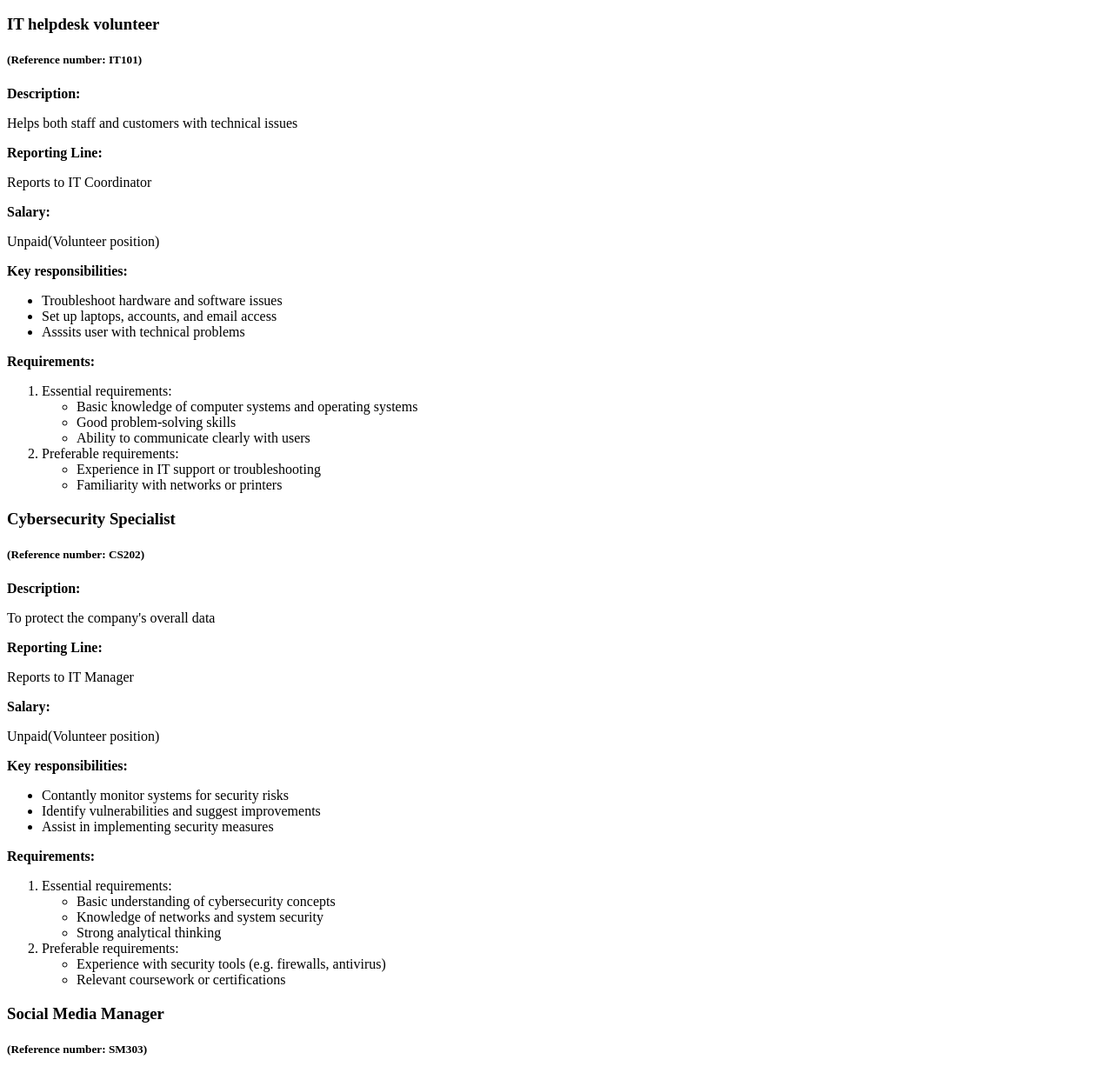
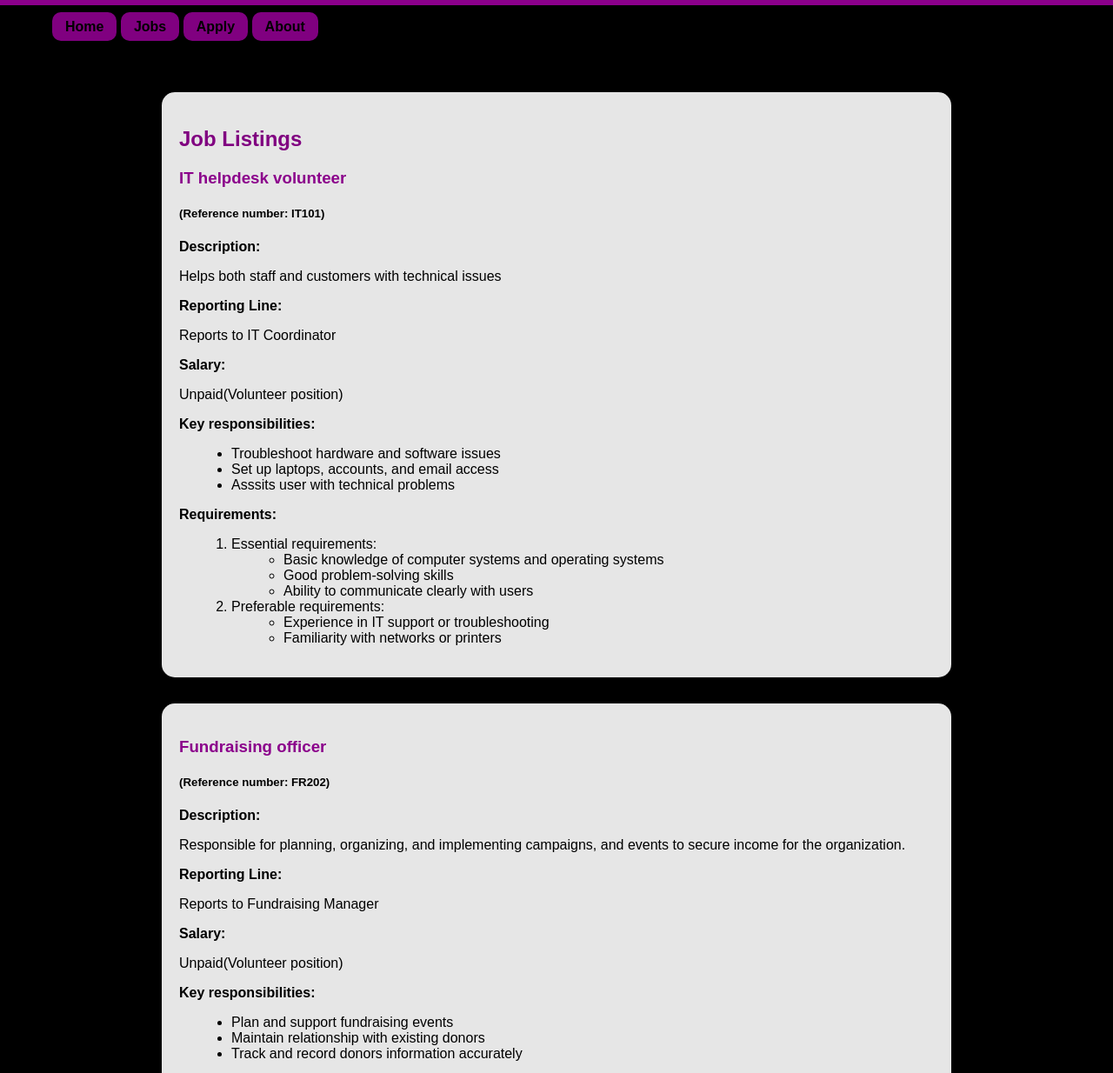
Before and after one commit to PritVK9411/Assignment01, a plain HTML site: page jobs.html in a window 1280 px wide. Shown: the part 148-1382 px from the top of the page at 87% size. Drawn offline with Linux system fonts and the light colour scheme.

Commit message:
Initial Commit

```diff
--- a/apply.css
+++ b/apply.css
@@ -80,9 +80,12 @@ textarea {
     }
 }
 
-nav  {
+nav ul {
+    display: flex;
     list-style: none;
     padding: 0;
+    gap: 10px;
+
 }
 
 nav a {
--- a/jobs.html
+++ b/jobs.html
@@ -2,6 +2,8 @@
 <html>
     <head>
         <title>Jobs - A non-profit tech organisation</title>
+        <link href="jobs.css" rel="stylesheet">
+
     </head>
 
     <body>
@@ -9,6 +11,15 @@
             <h1> Join The Buddiesss Team</h1>
             <p>We are a non-profit organisation building our technology capacity with volunteers.</p>
         </header>
+
+<nav>
+    <ul>
+        <a href="index.html">Home</a>
+        <a href="jobs.html">Jobs</a>
+        <a href="apply.html">Apply</a>
+        <a href="about.html">About</a>
+    </ul>
+</nav>
 
         <main>
             <section>
@@ -44,32 +55,32 @@
             </section>
 
             <section>
-                <h3>Cybersecurity Specialist</h3>
-                <h5>(Reference number: CS202)</h5>
+                <h3>Fundraising officer</h3>
+                <h5>(Reference number: FR202)</h5>
                 <p><strong>Description:</strong></p>
-                <p>To protect the company's overall data</p>
+                <p>Responsible for planning, organizing, and implementing campaigns, and events to secure income for the organization.</p>
                 <p><strong>Reporting Line:</strong></p>
-                <p>Reports to IT Manager</p>
+                <p>Reports to Fundraising Manager</p>
                 <p><strong>Salary:</strong></p>
                 <p>Unpaid(Volunteer position)</p>
                 <p><strong>Key responsibilities:</strong></p>
                 <ul>
-                    <li>Contantly monitor systems for security risks</li>
-                    <li>Identify vulnerabilities and suggest improvements</li>
-                    <li>Assist in implementing security measures</li>
+                    <li>Plan and support fundraising events</li>
+                    <li>Maintain relationship with existing donors</li>
+                    <li>Track and record donors information accurately</li>
                 </ul>
                 <p><strong>Requirements:</strong></p>
                 <ol>
                 <li>Essential requirements:</li>
                     <ul>
-                        <li>Basic understanding of cybersecurity concepts</li>
-                        <li>Knowledge of networks and system security</li>
-                        <li>Strong analytical thinking</li>
+                        <li>Good communication and interpersonal skills</li>
+                        <li>Basic organisational skills</li>
+                        <li>Interest in non-profit work</li>
                     </ul>
                 <li>Preferable requirements:</li>
                     <ul>
-                        <li>Experience with security tools (e.g. firewalls, antivirus)</li>
-                        <li>Relevant coursework or certifications</li>
+                        <li>Experience in fundraising, sales and marketing</li>
+                        <li>Have public speaking skills</li>
                     </ul>
                 </ol>
             </section>
```
Also changed, not shown: about.html (+1 -2 lines), apply.html (+5 -4 lines), Images/Group_Photo.jpeg (added).
